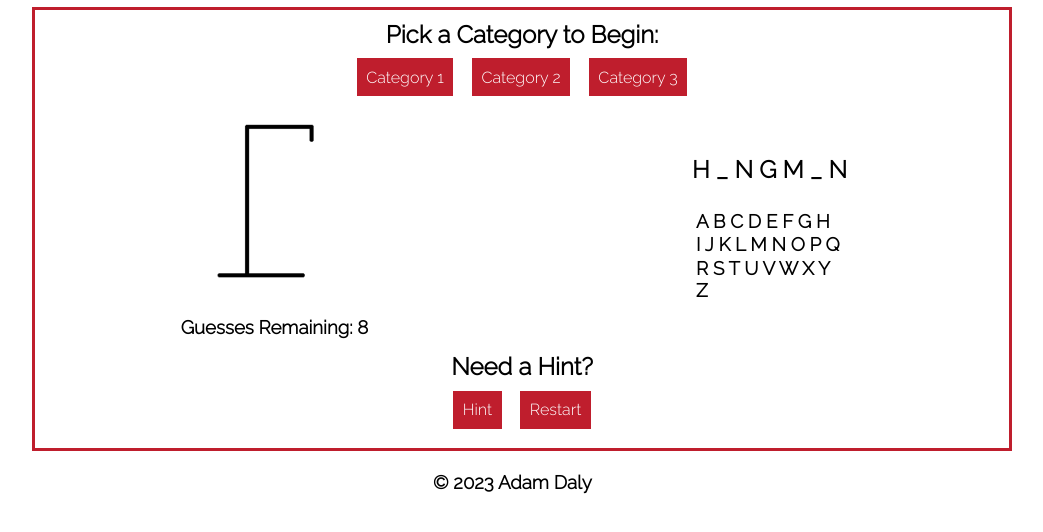
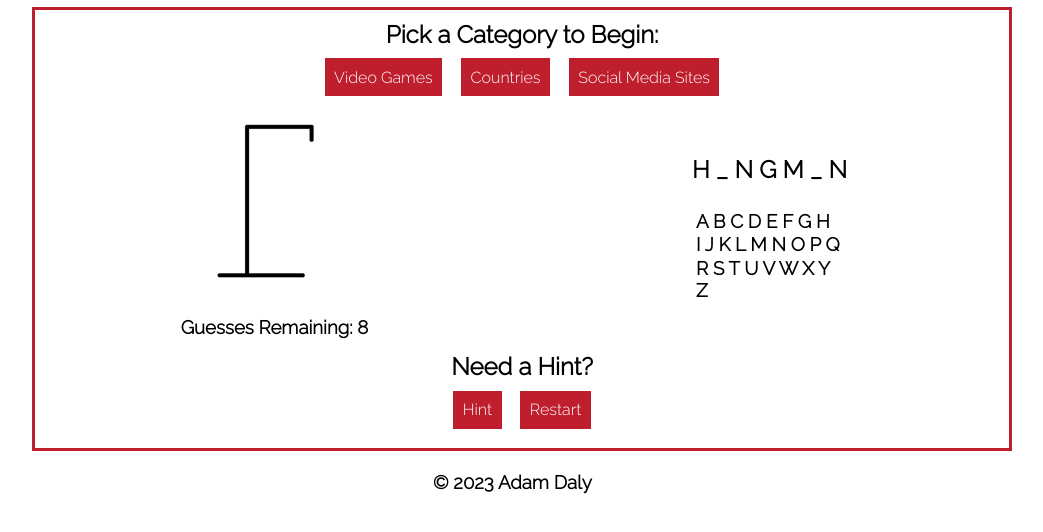
Before and after one commit to Adam-Daly/Project-2-Hangman, a plain HTML site: page index.html in a window 1280 px wide. Shown: the part 60-592 px from the top of the page, without its empty margins (118-1161 px from the left). Drawn offline with Linux system fonts and the light colour scheme.

Commit message:
added javascript for creating categories and fixed html ID, removed placeholder categories

```diff
--- a/assets/css/style.css
+++ b/assets/css/style.css
@@ -64,11 +64,11 @@ main{
     display: flex;
 }
 
-.categories{
+#categories{
     list-style: none;
 }
 
-.categories li{
+#categories li{
     background-color: #bf1e2d;
     display:inline;
     margin: 1%;
--- a/assets/js/script.js
+++ b/assets/js/script.js
@@ -24,6 +24,16 @@ let hints = {
 };
 
 //Make category buttons
+let categoriesDiv = document.getElementById("categories");
+for (let category in categories) {
+    let categoryButton = document.createElement("LI");
+    categoryButton.innerHTML = category;
+    categoryButton.addEventListener("click", function(){
+        selectWord(category);
+    });
+    categoriesDiv.appendChild(categoryButton);
+};
+
 
 //Pick a random word from the chosen category
 
--- a/index.html
+++ b/index.html
@@ -19,10 +19,7 @@
 
             <div class="category-container flex-container two-col">
                 <h2 class="flex-item two-col">Pick a Category to Begin:</h2>
-                <ul class="categories flex-item two-col">
-                    <li>Category 1</li>
-                    <li>Category 2</li>
-                    <li>Category 3</li>
+                <ul id="categories" class="flex-item two-col">
                 </ul>
             </div>
 
```
